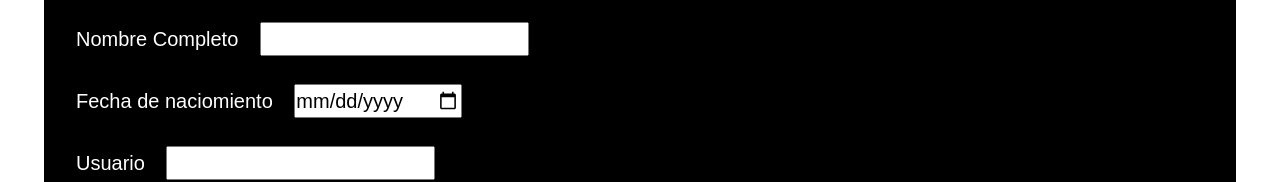
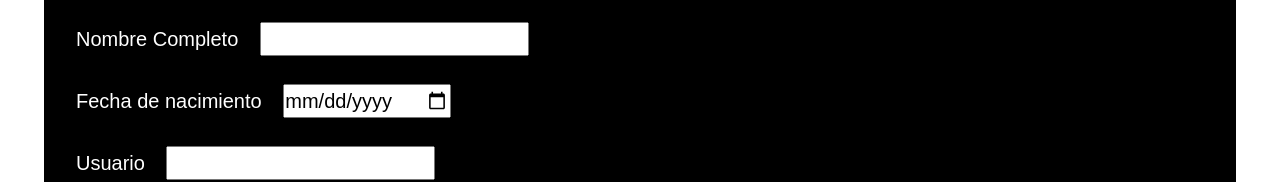
Before and after one commit to lucasraboni/Proyecto-Under-Club, a website: page pages/crear.html in a window 1280 px wide. Shown: the part 384-566 px from the top of the page. Drawn offline with nearby package versions, Linux system fonts and the light colour scheme.

Commit message:
modifique ortografria

```diff
--- a/pages/crear.html
+++ b/pages/crear.html
@@ -59,7 +59,7 @@
                 </div>
                 <div>
                     <label for="Fecha de nacimiento">
-                        Fecha de naciomiento
+                        Fecha de nacimiento
                     </label>
                     <input type="date" name="fecha de nacimiento">
                 <div>
```
